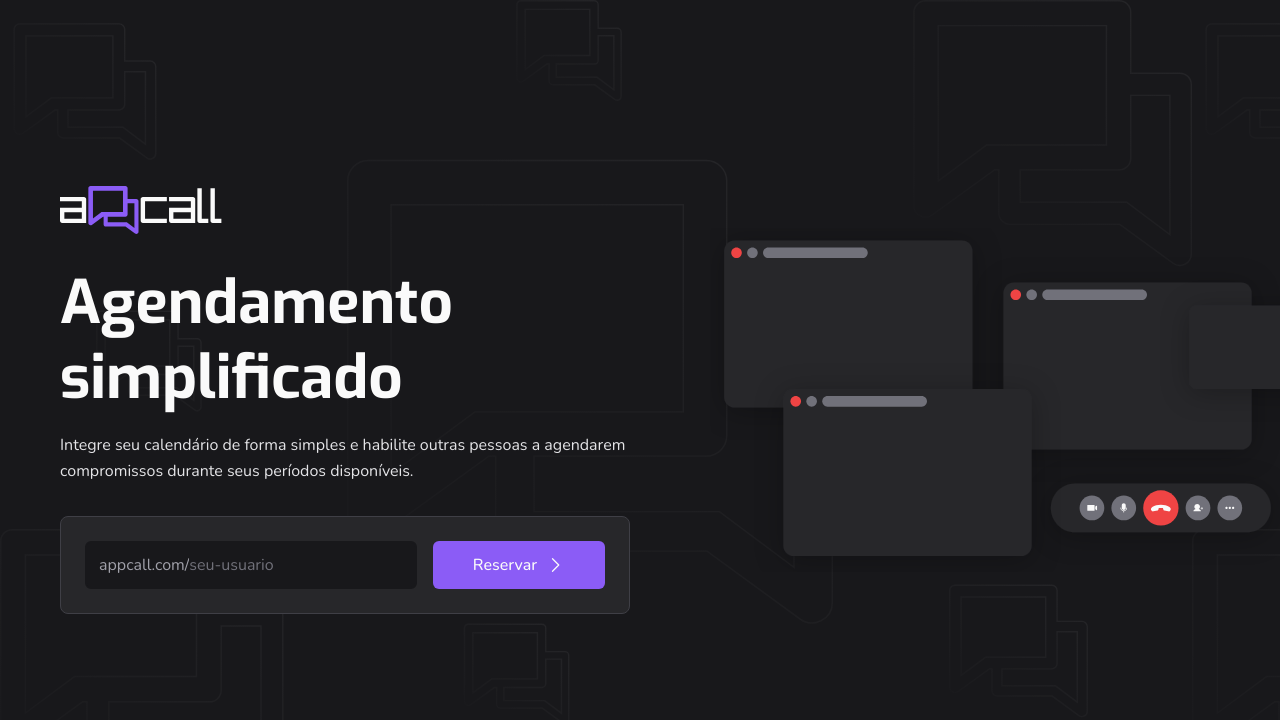
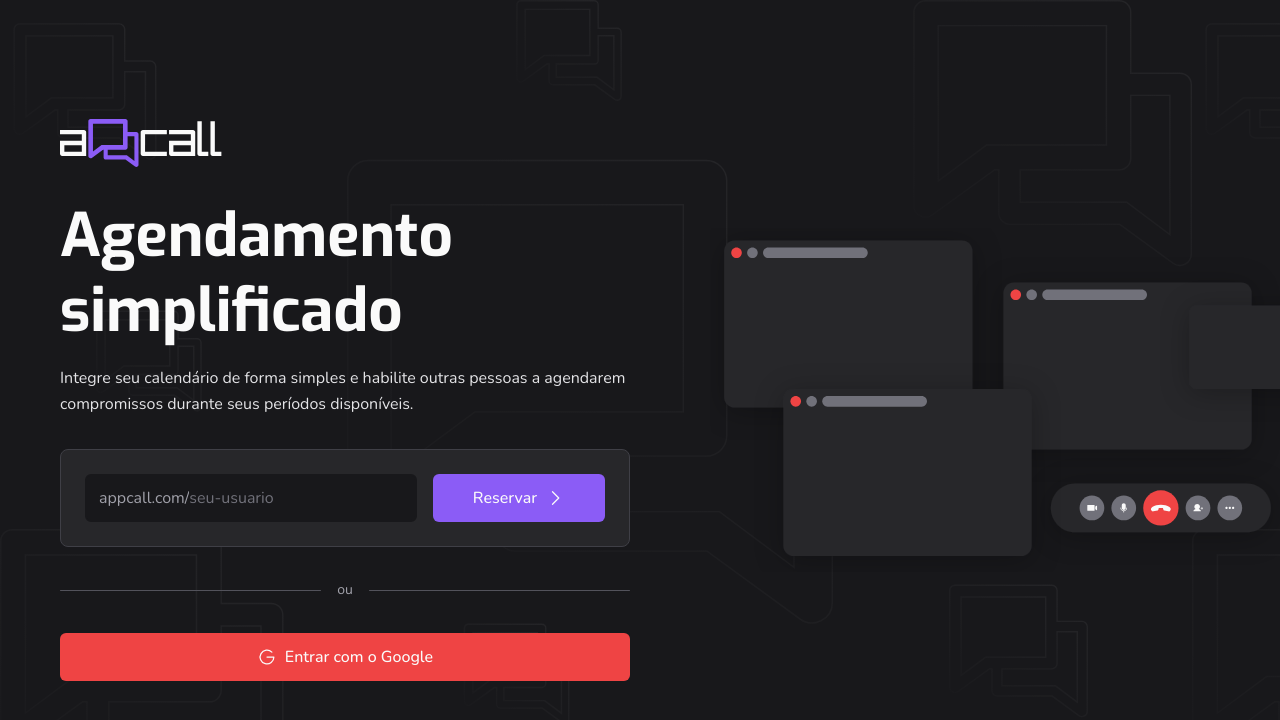
Before and after one commit to brenersrosa/appcall, a Next.js app: page / in a window 1280 px wide. Shown: the top 720 px of the page. Built offline with nearby package versions, Linux system fonts and the light colour scheme.

Commit message:
feat: social login button

```diff
--- a/src/components/ui/Button.tsx
+++ b/src/components/ui/Button.tsx
@@ -5,7 +5,7 @@ import { cva, type VariantProps } from 'class-variance-authority'
 import { cn } from '@/lib/utils'
 
 const buttonVariants = cva(
-  'inline-flex items-center gap-2 justify-center h-12 border-none rounded-md font-medium focus:bg-violet-600 focus:ring-1 transition-all disabled:pointer-events-none disabled:bg-zinc-600/70',
+  'inline-flex items-center gap-2 justify-center h-12 border-none rounded-md font-medium transition-all disabled:pointer-events-none disabled:bg-zinc-600/70',
   {
     variants: {
       variant: {
@@ -19,6 +19,7 @@ const buttonVariants = cva(
           'border border-violet-600 bg-transparent hover:bg-violet-600 hover:shadow-violet',
         ghost: 'hover:bg-violet-600 hover:shadow-violet',
         link: 'text-zinc-50 underline-offset-4 hover:underline',
+        social: 'text-zinc-50',
       },
       size: {
         default: 'p-3',
@@ -39,6 +40,7 @@ export interface ButtonProps
   asChild?: boolean
   icon?: React.ElementType
   iconPosition?: 'left' | 'right'
+  color?: string
 }
 
 const Button = React.forwardRef<HTMLButtonElement, ButtonProps>(
@@ -50,15 +52,26 @@ const Button = React.forwardRef<HTMLButtonElement, ButtonProps>(
       asChild = false,
       icon: Icon = () => null,
       iconPosition = 'right',
+      color,
       ...props
     },
     ref,
   ) => {
     const Comp = asChild ? Slot : 'button'
 
+    const colorClass = color ? `bg-${color}-500` : ''
+
+    const hoverClass = color
+      ? `hover:bg-${color}-600 hover:shadow-${color}`
+      : ''
+
     return (
       <Comp
-        className={cn(buttonVariants({ variant, size, className }))}
+        className={cn(
+          buttonVariants({ variant, size, className }),
+          colorClass,
+          hoverClass,
+        )}
         ref={ref}
         {...props}
       >
--- a/src/components/ui/Input.tsx
+++ b/src/components/ui/Input.tsx
@@ -25,7 +25,7 @@ const Input = React.forwardRef<HTMLInputElement, InputProps>(
           </Text>
         )}
 
-        <div className="flex h-12 items-center rounded-md border-2 border-zinc-900 bg-zinc-900 p-3 focus-within:border-violet-500">
+        <div className="flex h-12 items-center rounded-md border-2 border-zinc-900 bg-zinc-900 p-3 transition-all focus-within:border-violet-500">
           <Text as="span" className="text-zinc-400">
             {prefix}
           </Text>
--- a/src/pages/index.tsx
+++ b/src/pages/index.tsx
@@ -1,5 +1,5 @@
 import Image from 'next/image'
-import { CaretRight } from 'phosphor-react'
+import { CaretRight, GoogleLogo } from 'phosphor-react'
 
 import { Box } from '@/components/ui/Box'
 import { Button } from '@/components/ui/Button'
@@ -46,6 +46,23 @@ export default function Home() {
               Reservar
             </Button>
           </Box>
+
+          <div className="flex items-center justify-center gap-4">
+            <div className="h-[1px] w-full rounded-full bg-zinc-600"></div>
+            <Text size="sm" className="text-zinc-400">
+              ou
+            </Text>
+            <div className="h-[1px] w-full rounded-full bg-zinc-600"></div>
+          </div>
+
+          <Button
+            icon={GoogleLogo}
+            iconPosition="left"
+            variant="social"
+            color="red"
+          >
+            Entrar com o Google
+          </Button>
         </div>
 
         <div className="flex items-center justify-end">
```
